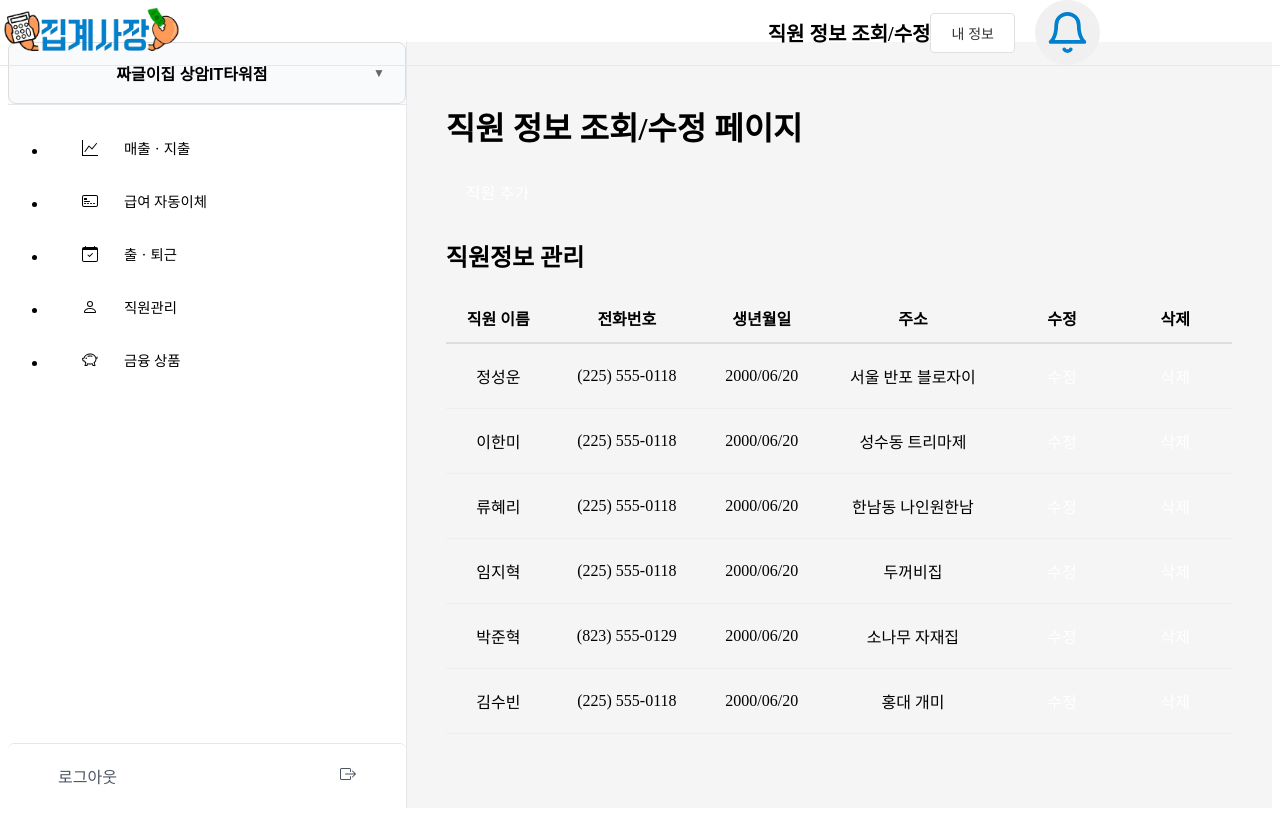
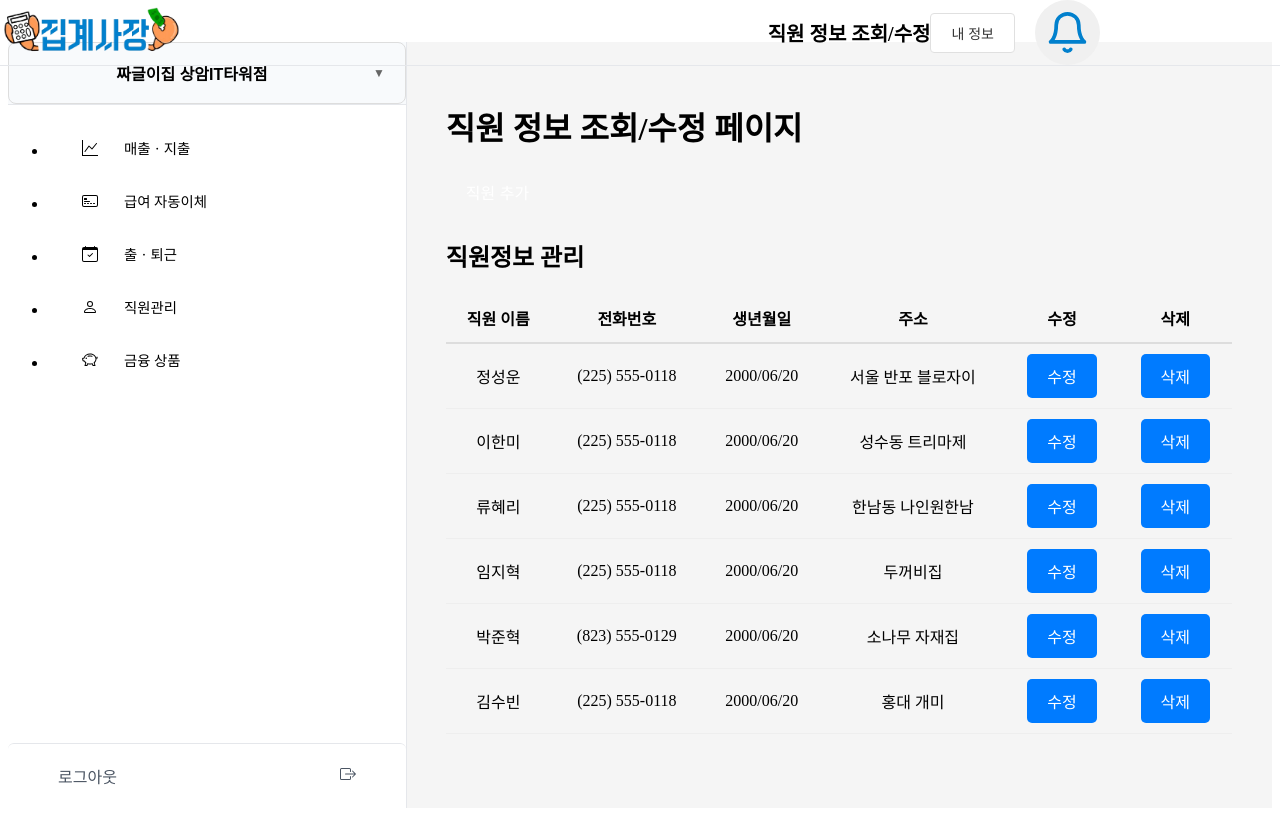
Before and after one commit to woorifisa-projects-3rd/MSA-FE, a Next.js app: page /employee/management in a window 1280 px wide. Built offline with nearby package versions, Linux system fonts and the light colour scheme.

Commit message:
fix:table component에 onClick props 추가

```diff
--- a/app/(with-sidebar)/employee/management/page.js
+++ b/app/(with-sidebar)/employee/management/page.js
@@ -2,6 +2,7 @@
 import Button from '@/components/button/button';
 import classes from "./page.module.css";
 import DefaultTable from '@/components/table/DefaultTable';
+import ModalContainer from '@/components/modal/modal-container';
 
 const modify = "수정";
 const del = "삭제";
@@ -21,50 +22,38 @@ export default function SalesExpenses() {
             name: "정성운",
             phone: "(225) 555-0118",
             birthDate: "2000/06/20",
-            address: "서울 반포 블로자이",
-            modify: <Button text={modify} color={"var(--main-woori-blue)"}/>,
-            delete: <Button text={del} color={"var(--main-woori-blue)"}/>
+            address: "서울 반포 블로자이"
 
         },
         {
             name: "이한미",
             phone: "(225) 555-0118",
             birthDate: "2000/06/20",
-            address: "성수동 트리마제",
-            modify: <Button text={modify} color={"var(--main-woori-blue)"}/>,
-            delete: <Button text={del} color={"var(--main-woori-blue)"}/>
+            address: "성수동 트리마제"
         },
         {
             name: "류혜리",
             phone: "(225) 555-0118",
             birthDate: "2000/06/20",
-            address: "한남동 나인원한남",
-            modify: <Button text={modify} color={"var(--main-woori-blue)"}/>,
-            delete: <Button text={del} color={"var(--main-woori-blue)"}/>
+            address: "한남동 나인원한남"
         },
         {
             name: "임지혁",
             phone: "(225) 555-0118",
             birthDate: "2000/06/20",
-            address: "두꺼비집",
-            modify: <Button text={modify} color={"var(--main-woori-blue)"}/>,
-            delete: <Button text={del} color={"var(--main-woori-blue)"}/>
+            address: "두꺼비집"
         },
         {
             name: "박준혁",
             phone: "(823) 555-0129",
             birthDate: "2000/06/20",
-            address: "소나무 자재집",
-            modify: <Button text={modify} color={"var(--main-woori-blue)"}/>,
-            delete: <Button text={del} color={"var(--main-woori-blue)"}/>
+            address: "소나무 자재집"
         },
         {
             name: "김수빈",
             phone: "(225) 555-0118",
             birthDate: "2000/06/20",
-            address: "홍대 개미",
-            modify: <Button text={modify} color={"var(--main-woori-blue)"}/>,
-            delete: <Button text={del} color={"var(--main-woori-blue)"}/>
+            address: "홍대 개미"
 
         }
     ];
@@ -73,9 +62,8 @@ export default function SalesExpenses() {
         <div className={classes.container}>
             <h1 className={classes.title}>직원 정보 조회/수정 페이지</h1>
 
-            <Button text= "직원 추가" color={"var(--main-woori-blue)"}/>
-            <DefaultTable tableName="직원정보 관리" tableHeaders={tableHeaders} list={list}/>
-
+            <Button text= "직원 추가" color={"var(--main-woori-blue)"} />
+            <DefaultTable tableName="직원정보 관리" tableHeaders={tableHeaders} list={list} />
         </div>
     );
 }
--- a/components/table/DefaultTable.js
+++ b/components/table/DefaultTable.js
@@ -3,7 +3,7 @@ import TestButton from '../button/TestButton';
 
 // 사용법: 테이블의 이름, 테이블 헤더, 각 테이블의 헤더에 맞는 데이터 리스트
 // 만약 각행에 버튼을 넣고 싶다면 헤더에 맞는 데이터 리스트가 없으면 자동으로 버튼 생성
-export default function DefaultTable({ tableName, tableHeaders, list }) {
+export default function DefaultTable({ tableName, tableHeaders, list}) {
    return (
        <div>
            <h3 className={classes.workplaceTitle}>{tableName}</h3>
@@ -26,7 +26,7 @@ export default function DefaultTable({ tableName, tableHeaders, list }) {
                                if (!data[key]) {
                                    return (
                                        <td key={colIndex} className={classes.cell}>
-                                           <TestButton text={tableHeaders[key]} color={"#007BFF"}/>
+                                           <TestButton  text={tableHeaders[key]} color={"#007BFF"}/>
                                        </td>
                                    );
                                }
```
